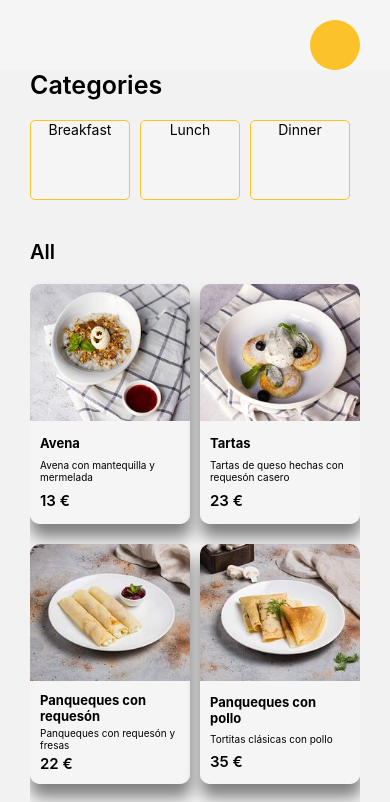
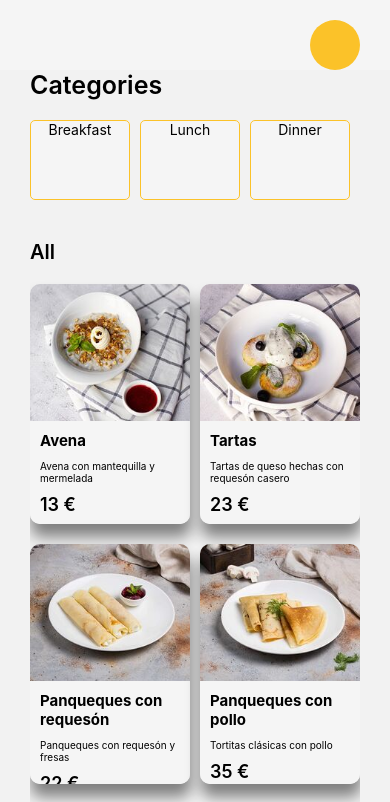
Before and after one commit to Electrum96/Bahiz, a React Native app: screen /Foods in a window 390 px wide. Shown: the top 802 px of the page. Built offline with nearby package versions, Linux system fonts and the light colour scheme; some icons are missing.

Commit message:
20-11-2023:12:30

```diff
--- a/src/components/foodItem/useStyleFoodItem.js
+++ b/src/components/foodItem/useStyleFoodItem.js
@@ -11,14 +11,14 @@ function useStyleFoodItem() {
       shadowColor: 'rgba(0, 0, 0, 0.6)',
       shadowOpacity: 0.8,
       elevation: 6,
-      shadowRadius: 15 ,
-      shadowOffset : { width: 1, height: 13},
+      shadowRadius: 15,
+      shadowOffset: {width: 1, height: 13},
     },
     image: {
       flex: 1,
-      width:"100%",
-      height:"100%",
-      alignContent: 'center'
+      width: '100%',
+      height: '100%',
+      alignSelf: 'center',
     },
     infoWrap: {
       height: '43%',
@@ -27,20 +27,24 @@ function useStyleFoodItem() {
       backgroundColor: COLORS.accent,
       paddingHorizontal: 10,
       paddingTop: 10,
-      justifyContent: 'space-around'
+      justifyContent: 'space-around',
+      gap: 10,
     },
     title: {
+      color: COLORS.dark,
       fontWeight: '700',
-      fontSize: 13
+      fontSize: 15,
     },
     descr: {
-     fontSize: 10
+      color: COLORS.dark,
+      fontSize: 10,
     },
-    price :{
+    price: {
+      color: COLORS.dark,
       fontWeight: '600',
-      fontSize: 15,
-      marginBottom: 10
-    }
+      fontSize: 18,
+      marginBottom: 10,
+    },
   });
 
   return styles;
```
